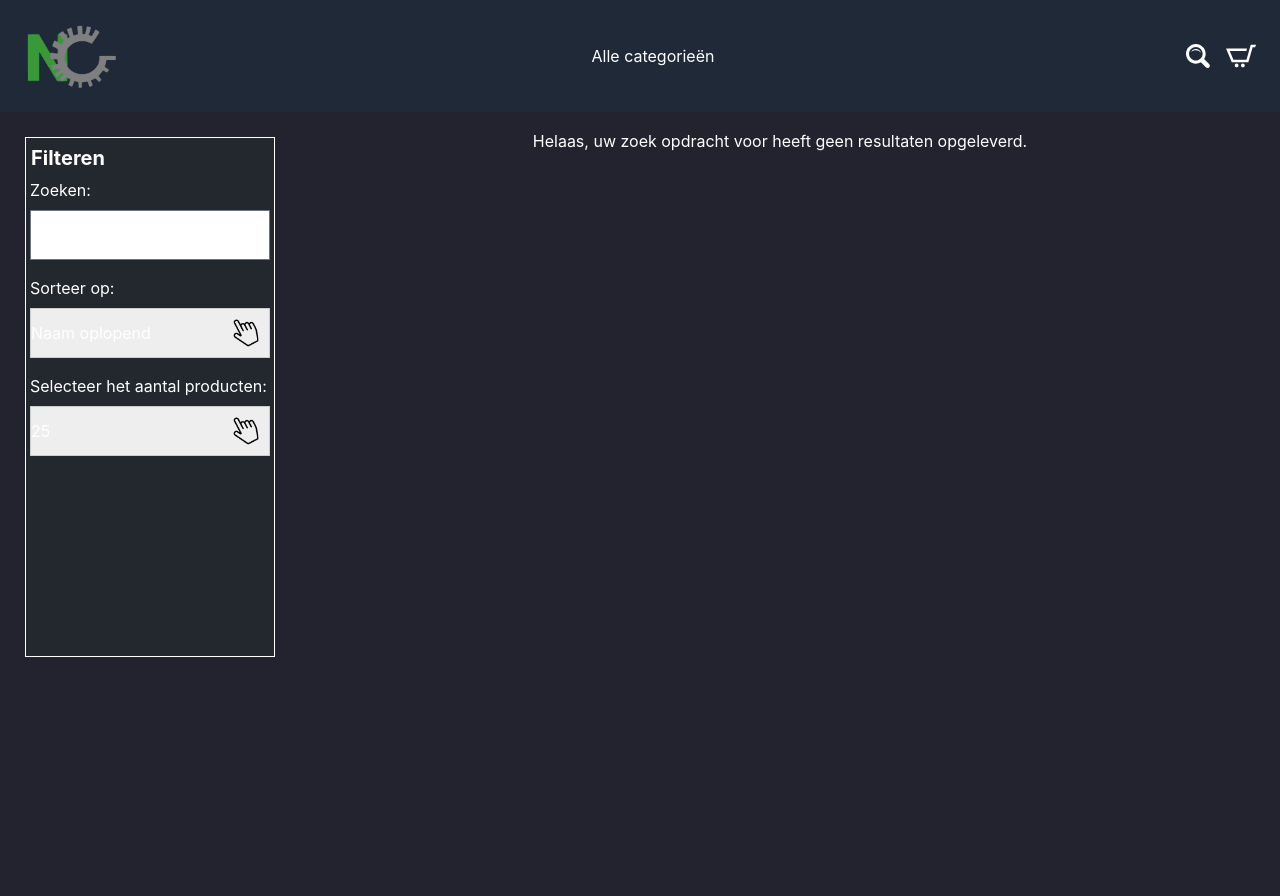
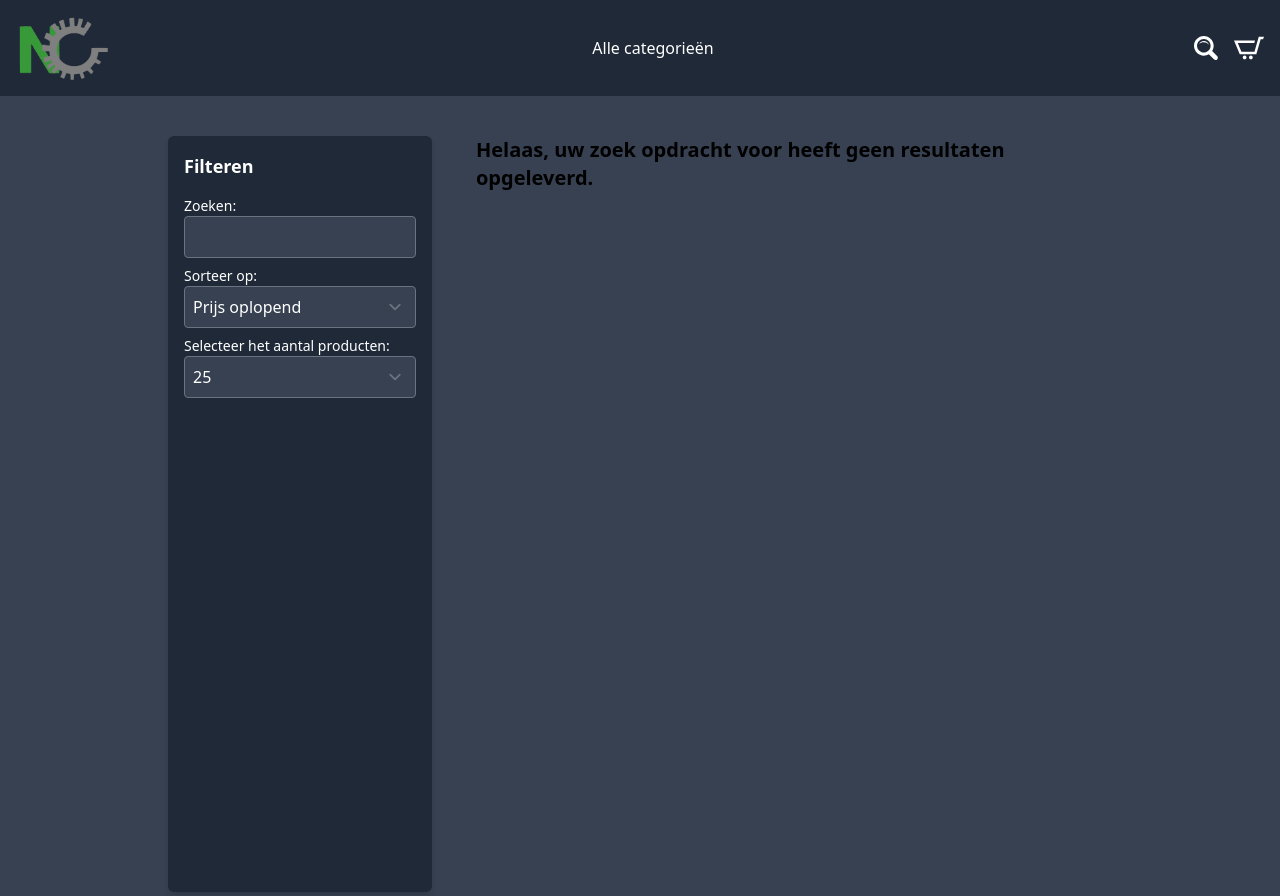
Before and after one commit to stefanpost268/NerdyGadgets, a PHP site: page /browse.php in a window 1280 px wide. Before the commit the page ends 657 px from the top, so only its background shows below. Run offline with PHP 8.4, Linux system fonts and the light colour scheme; data that the repository does not hold is empty; some libraries are stand-ins or nearby versions; some web fonts are replaced.

Commit message:
US-96 IMP: browse page with tailwind

```diff
--- a/Public/CSS/style.css
+++ b/Public/CSS/style.css
@@ -97,11 +97,6 @@ ul#ul-class-navigation li {
     margin-top: 10px;
     padding: 20px;
 }
-#ResultsArea.Browse  {
-    width: 75%;
-    height: 70vh;
-    overflow: scroll;
-}
 #ProductFrame {
     width: 100%;
     height: 250px;
@@ -110,19 +105,7 @@ ul#ul-class-navigation li {
     padding: 1px;
     border-bottom: 1px solid #fff;
 }
-.ImgFrame {
-    width: 230px;
-    height: 230px;
-    background-color: rgb(36, 41, 143);
-    float: left;
-    margin-left: 10px;
-    margin-top: 10px;
-    margin-right: 10px
-}
-.ImgFrame img {
-    width: 230px;
-    height: 230px;
-}
+
 #StockItemFrameRight {
     float: right;
     text-align: right;
@@ -190,12 +173,7 @@ ul#ul-class-navigation li {
     right: 0;
     width: 200px;
 }
-.CenterPriceLeftChild {
-    position: relative;
-    top: 40%;
-    -ms-transform: translateY(-50%);
-    transform: translateY(-50%);
-}
+
 #StockItemDescription {
     background-color: rgba(35, 40, 47, 0.8);
     width: 49%;
@@ -459,7 +437,7 @@ ul#ul-class li {
     color: #fff;
 }
 
-#sideBar {
+/* #sideBar {
     margin: 25px;
     width: 250px;
     height: 65vh;
@@ -472,4 +450,4 @@ ul#ul-class li {
     font-weight: bold;
     color: white;
     margin: 5px;
-}
+} */
--- a/browse.php
+++ b/browse.php
@@ -2,7 +2,8 @@
 <?php
 include __DIR__ . "/header.php";
 
-function berekenVerkoopPrijs($adviesPrijs, $btw) {
+function berekenVerkoopPrijs($adviesPrijs, $btw)
+{
     return $btw * $adviesPrijs / 100 + $adviesPrijs;
 }
 
@@ -16,7 +17,7 @@ $orderByLabel = $_GET['order_by'] ?? "name-ASC";
 $search = $_GET['search'] ?? "";
 $offset = $pageNumber * $productsOnPage;
 
-switch($orderByLabel) {
+switch ($orderByLabel) {
     case "price-ASC":
         $orderBy = "ASC";
         $sort = "SellPrice";
@@ -56,116 +57,81 @@ $amount = $Result['count'] ?? null;
 $amountOfPages = isset($amount) ? ceil($amount / $productsOnPage) : 0;
 ?>
 
-<div class="d-flex">
-    <form id="sideBar">
-        <p id="sideBarTitle">Filteren</p>
-        <input type="hidden" name="category_id" id="category_id" value="<?php if (isset($_GET['category_id'])) {
-            print ($_GET['category_id']);
-        } ?>">
+<main class="min-h-screen flex flex-col md:flex-row mx-auto max-w-screen-lg">
+    <div class="bg-gray-800 text-white p-4 mt-2 md:mt-10 md:ml-10 rounded-md shadow-md m-1">
+        <form id="sideBar" class="">
+            <p id="sideBarTitle" class="text-lg font-bold mb-4">Filteren</p>
+            <input type="hidden" name="category_id" id="category_id" value="<?= isset($_GET['category_id']) ? $_GET['category_id'] : '' ?>">
 
-        <div class="m-1">
-            <label for="search">Zoeken:</label>
-            <input type="text" name="search" id="search" value="<?php if (isset($_GET['search'])) {
-                print ($_GET['search']);
-            } ?>">
+            <div class="mt-2">
+                <label for="search" class="block text-sm">Zoeken:</label>
+                <input type="text" name="search" id="search" value="<?= isset($_GET['search']) ? $_GET['search'] : '' ?>" class="w-full mb-2 p-2 bg-gray-700 text-white rounded">
 
-        <label class="pt-3" for="order_by">Sorteer op:</label>
-        <select name="order_by" id="order_by" onchange="this.form.submit()">
-            <option value="price-ASC" <?php print($orderByLabel == "price-ASC" ? "selected" : ""); ?> >Prijs oplopend</option>
-            <option value="price-DESC" <?php print($orderByLabel == "price-DESC" ? "selected" : ""); ?> >Prijs aflopend</option>
-            <option value="name-ASC" <?php print($orderByLabel== "name-ASC" ? "selected" : ""); ?> >Naam oplopend</option>
-            <option value="name-DESC" <?php print($orderByLabel == "name-DESC" ? "selected" : ""); ?> >Naam aflopend</option>
-        </select>
+                <label class="block text-sm" for="order_by">Sorteer op:</label>
+                <select name="order_by" id="order_by" onchange="this.form.submit()" class="w-full mb-2 p-2 bg-gray-700 text-white rounded">
+                    <option value="price-ASC" selected>Prijs oplopend</option>
+                    <option value="price-DESC">Prijs aflopend</option>
+                    <option value="name-ASC">Naam oplopend</option>
+                    <option value="name-DESC">Naam aflopend</option>
+                </select>
 
-        <label class="pt-3" for="products_on_page">Selecteer het aantal producten:</label>
-        <select name="products_on_page" onchange="this.form.submit()">
-            <option value="25" <?php print($productsOnPage == 25 ? "selected" : "") ?> >25</option>
-            <option value="50" <?php print($productsOnPage == 50 ? "selected" : "") ?>>50</option>
-            <option value="100" <?php print($productsOnPage == 100 ? "selected" : "") ?>>100</option>
-        </select>
-    </form>
-</div>
+                <label class="block text-sm" for="products_on_page">Selecteer het aantal producten:</label>
+                <select name="products_on_page" onchange="this.form.submit()" class="w-full p-2 bg-gray-700 text-white rounded">
+                    <option value="25" selected>25</option>
+                    <option value="50">50</option>
+                    <option value="100">100</option>
+                </select>
+            </div>
+        </form>
+    </div>
 
-<div id="ResultsArea" class="Browse">
-        <?php
-        if (isset($Result['data']) && $amount > 0) {
-            foreach ($Result['data'] as $row) {
-                ?>
-                    <div id="ProductFrame">
-                        <?php
-                        if (isset($row['ImagePath'])) { ?>
-                            <div class="ImgFrame"
-                                style="background-image: url('<?php print "Public/StockItemIMG/" . $row['ImagePath']; ?>'); background-size: 230px; background-repeat: no-repeat; background-position: center;"></div>
-                        <?php } else if (isset($row['BackupImagePath'])) { ?>
-                            <div class="ImgFrame"
-                                style="background-image: url('<?php print "Public/StockGroupIMG/" . $row['BackupImagePath'] ?>'); background-size: cover;"></div>
-                        <?php }
-                        ?>
+    <div id="ResultsArea" class="md:w-2/3 m-1 md:m-10">
+        <?php if (isset($Result['data']) && $amount > 0) : ?>
+            <?php foreach ($Result['data'] as $row) : ?>
+                <div class="mb-4 p-6 bg-gray-800 text-white rounded-md shadow-md overflow-hidden w-full">
+                    <?php if (isset($row['ImagePath'])) : ?>
+                        <div class="w-48 h-48 bg-cover bg-center rounded-md float-left mr-4" style="background-image: url('<?= "Public/StockItemIMG/" . $row['ImagePath'] ?>');"></div>
+                    <?php elseif (isset($row['BackupImagePath'])) : ?>
+                        <div class="w-48 h-48 bg-cover bg-center rounded-md float-left mr-4" style="background-image: url('<?= "Public/StockGroupIMG/" . $row['BackupImagePath'] ?>');"></div>
+                    <?php endif; ?>
 
-                        <div id="StockItemFrameRight">
-                            <div class="CenterPriceLeftChild">
-                                <h1 class="StockItemPriceText"><?php print sprintf(" %0.2f", berekenVerkoopPrijs($row["RecommendedRetailPrice"], $row["TaxRate"])); ?></h1>
-                                <h6>Inclusief BTW </h6>
-                            </div>
+                    <div class="flex items-center mb-2">
+                        <div class="ml-auto text-gray-300">
+                            <h1 class="text-lg font-bold"><?= sprintf("€%0.2f", berekenVerkoopPrijs($row['RecommendedRetailPrice'], $row['TaxRate'])) ?></h1>
+                            <h6 class="text-sm">Inclusief BTW</h6>
                         </div>
-                        <h1 class="StockItemID">Artikelnummer: <?php print $row["StockItemID"]; ?></h1>
-                        <a href="productpage.php?id=<?php echo $row['StockItemID']; ?>" class="StockItemName"><?php echo $row["StockItemName"]; ?></a>
-                        <p class="StockItemComments"><?php print $row["MarketingComments"]; ?></p>
-                        <h4 class="ItemQuantity"><?php print getVoorraadTekst($row["QuantityOnHand"]); ?></h4>
                     </div>
-            <?php } ?>
+                    <h1 class="text-gray-400 text-sm">Artikelnummer: <?= $row['StockItemID'] ?></h1>
+                    <a href="productpage.php?id=<?= $row['StockItemID'] ?>" class="text-blue-400 hover:underline text-lg font-semibold"><?= $row['StockItemName'] ?></a>
+                    <p class="text-gray-400 text-sm"><?= $row['MarketingComments'] ?></p>
+                    <h4 class="text-green-400"><?= getVoorraadTekst($row['QuantityOnHand']) ?></h4>
+                </div>
+            <?php endforeach; ?>
+            <form id="PageSelector" class="mt-4 flex items-center justify-center">
+                <input type="hidden" name="category_id" id="category_id" value="<?= isset($_GET['category_id']) ? $_GET['category_id'] : '' ?>">
 
-            <form id="PageSelector">
-                <input type="hidden" name="category_id" id="category_id" value="<?php if (isset($_GET['category_id'])) {
-                    print ($_GET['category_id']);
-                } ?>">
-                <input type="hidden" name="result_page_numbers" id="result_page_numbers"
-                    value="<?php print (isset($_GET['result_page_numbers'])) ? $_GET['result_page_numbers'] : "0"; ?>">
-                <input type="hidden" name="products_on_page" id="products_on_page"
-                    value="<?php print ($_SESSION['products_on_page']); ?>">
-                <input type="hidden" name="order_by" id="order_by" value="<?php print($orderByLabel); ?>">
-                <input type="hidden" name="search" id="search" value="<?php print($search); ?>">
-
-                <?php
-                if ($amountOfPages > 0) {
-                    for ($i = 1; $i <= $amountOfPages; $i++) {
-                        if ($pageNumber == ($i - 1)) {
-                            ?>
-                            <div id="SelectedPage"><?php print $i; ?></div><?php
-                        } else { ?>
-                            <button id="page_number" class="PageNumber" value="<?php print($i - 1); ?>" type="submit"
-                                    name="page_number"><?php print($i); ?></button>
-                        <?php }
-                    }
-                }
-                ?>
+                <?php if ($amountOfPages > 0) : ?>
+                    <div class="flex space-x-2">
+                        <?php for ($i = 1; $i <= $amountOfPages; $i++) : ?>
+                            <?php if ($pageNumber == ($i - 1)) : ?>
+                                <div id="SelectedPage" class="bg-blue-500 text-white px-3 py-1 rounded-full"><?= $i ?></div>
+                            <?php else : ?>
+                                <button id="page_number" class="PageNumber bg-gray-300 hover:bg-gray-400 text-gray-800 font-bold py-1 px-3 rounded-full" value="<?= $i - 1 ?>" type="submit" name="page_number"><?= $i ?></button>
+                            <?php endif; ?>
+                        <?php endfor; ?>
+                    </div>
+                <?php endif; ?>
             </form>
-            <?php
-        } else {
-            ?>
-            <h2 id="NoSearchResults">
+        <?php else : ?>
+            <h2 id="NoSearchResults" class="text-xl font-bold">
                 Helaas, uw zoek opdracht voor
-                <u><?php print (isset($_GET['search'])) ? $_GET['search'] : ""; ?></u>
+                <u><?= isset($_GET['search']) ? $_GET['search'] : '' ?></u>
                 heeft geen resultaten opgeleverd.
             </h2>
-            <?php
-        }
-        ?>
+        <?php endif; ?>
     </div>
-</body>
-</html>
+</main>
 
 <?php
 include __DIR__ . "/footer.php";
 ?>
-
-<style>
-    #ResultsArea {
-        -ms-overflow-style: none;  /* IE and Edge */
-        scrollbar-width: none;  /* Firefox */
-    }
-
-    #ResultsArea::-webkit-scrollbar {
-        display: none;
-    }
-</style>
--- a/header.php
+++ b/header.php
@@ -32,7 +32,7 @@ $HeaderStockGroups = getHeaderStockGroups($databaseConnection);
     ?>
 
     <!-- Style sheets-->
-    <?php if(!in_array($filename, ["categories.php", "shoppingcart.php", "index.php", "checkout.php", "status.php"])) { ?>
+    <?php if(!in_array($filename, ["categories.php", "shoppingcart.php", "index.php", "checkout.php", "status.php", "browse.php"])) { ?>
     <link rel="stylesheet" href="Public/CSS/style.css" type="text/css">
     <link rel="stylesheet" href="Public/CSS/bootstrap.min.css" type="text/css">
     <link rel="stylesheet" href="Public/CSS/typekit.css">
```
